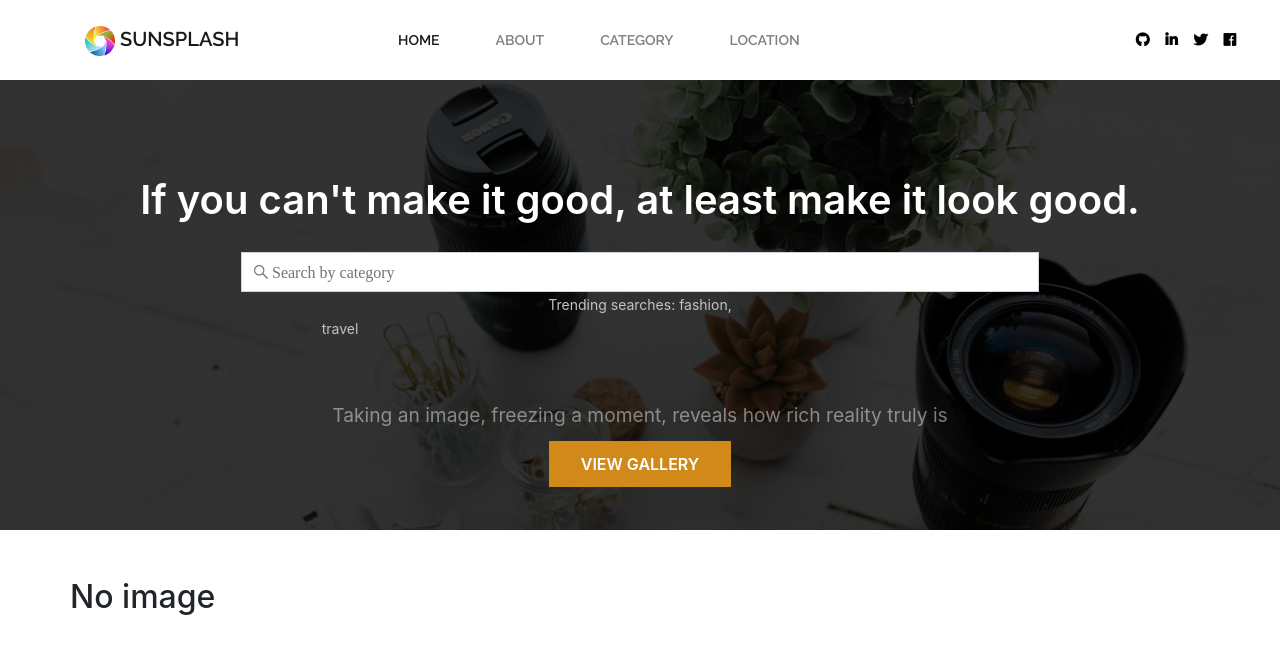
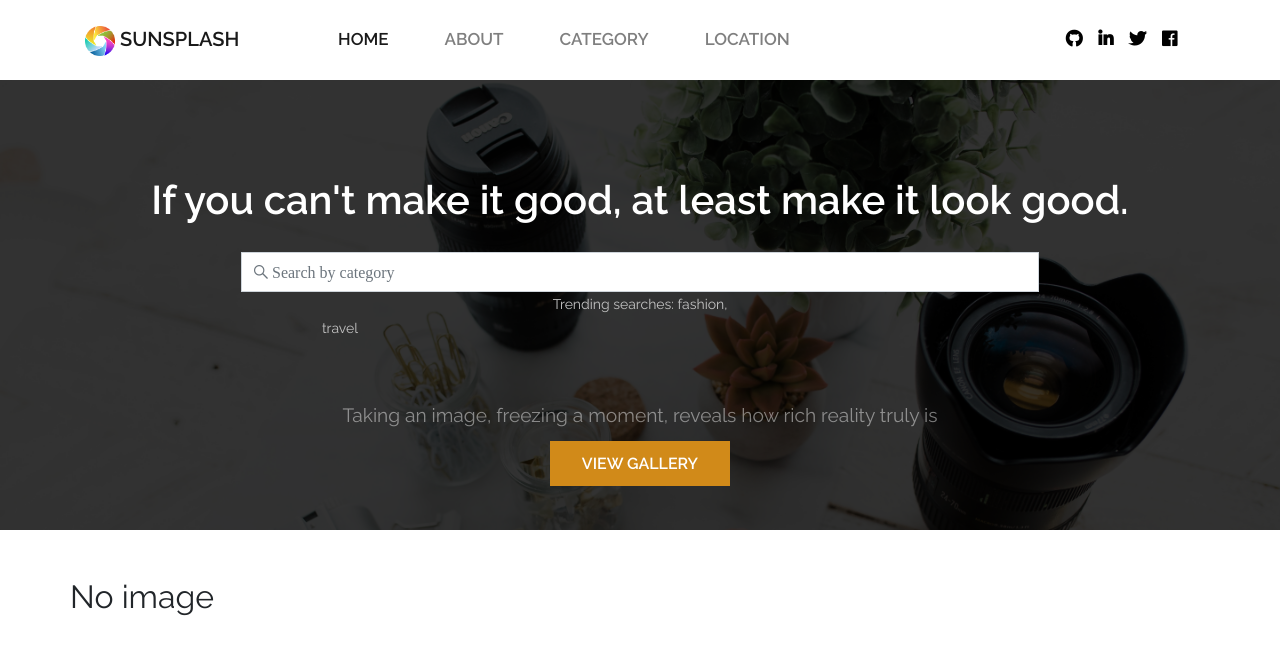
Before and after one commit to SophiaNM/Gallery, a Django app: page / in a window 1280 px wide. Shown: the top 655 px of the page. Run offline with Django 3.2, Linux system fonts and the light colour scheme; data that the repository does not hold is empty; some libraries are stand-ins or nearby versions.

Commit message:
Changes to styling

```diff
--- a/gallery/static/css/index.css
+++ b/gallery/static/css/index.css
@@ -1,4 +1,10 @@
 
+
+html, body{
+    font-family: 'Raleway', sans-serif;
+    font-size: 100%;
+
+}
 /* Navbar Styling */
 div.container.navigation{
     height: 62px;
@@ -11,13 +17,14 @@
     font-family: 'Raleway', sans-serif;
     font-weight: 600;
     background-color:#fff;
+    font-size: 17px;
 
 }
 div#navbarNav.collapse.navbar-collapse{
     width: 100%;
 }
 ul.navbar-nav{
-    padding-left: 300px;
+    padding-left: 240px;
 }
 li.nav-item{
     padding:0px  20px;
```
